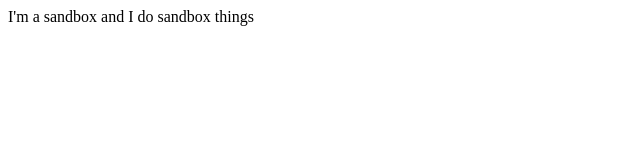
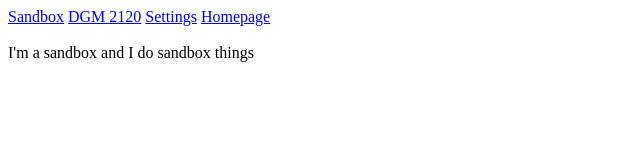
Before and after one commit to cedwards776/sandbox, a plain HTML site: page index.html in a window 1280 px wide. Shown: the whole page, without its empty margins (0-640 px from the left). Drawn offline with Linux system fonts and the light colour scheme.

Commit message:
1 file modified

```diff
--- a/index.html
+++ b/index.html
@@ -2,6 +2,12 @@
   <head>
     <title>Sandbox</title>
   </head>
+    <nav>
+<a href="http://sandbox.christinainclass.com">Sandbox</a>
+<a href="http://dgm2120.christinainclass.com">DGM 2120</a>
+<a href="http://settings.christinainclass.com">Settings</a>
+<a href="http://christinainclass.com">Homepage</a>
+</nav><br>
   <body>
     I'm a sandbox and I do sandbox things
   </body>
```
